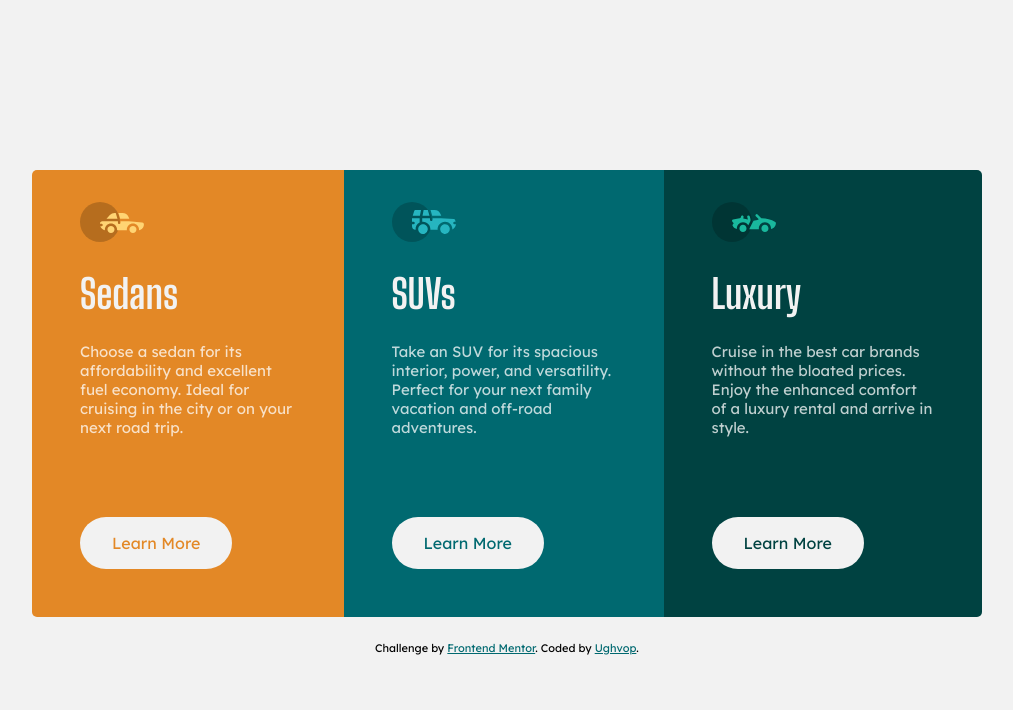
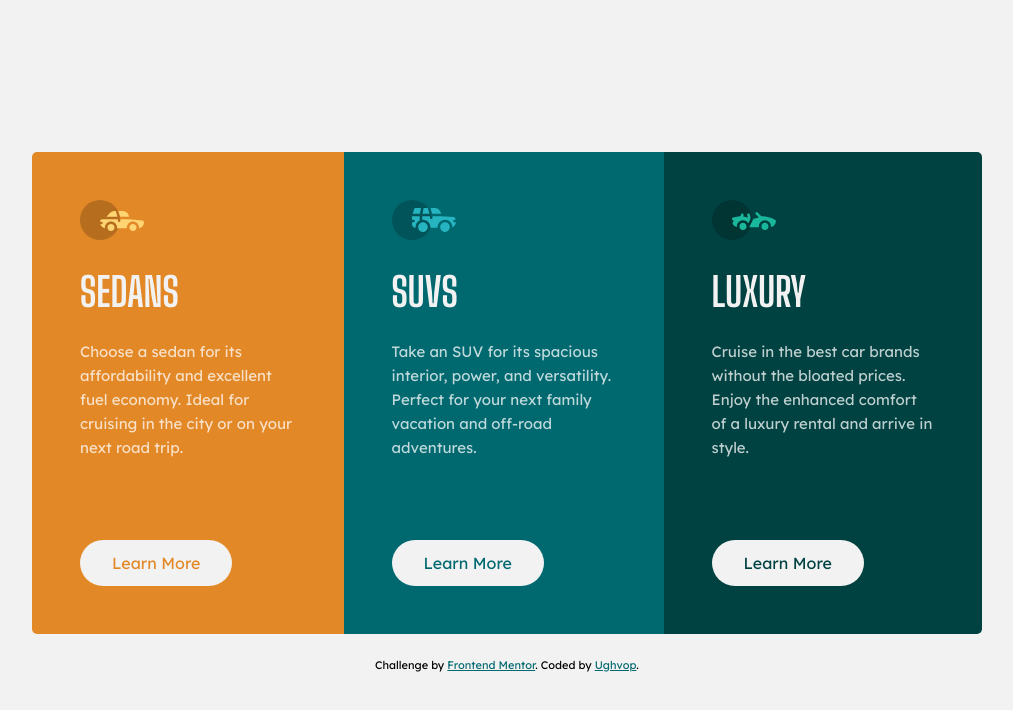
Before and after one commit to ughvop/3-column-preview-card-component-main, a plain HTML site: page index.html in a window 1280 px wide. Shown: the whole page, without its empty margins (133-1146 px from the left). Drawn offline with Linux system fonts and the light colour scheme.

Commit message:
modified:   index.html 	modified:   styles.css

```diff
--- a/index.html
+++ b/index.html
@@ -22,7 +22,7 @@
         <!-- sedans section -->
         <section class="sedans">
           <img src="images/icon-sedans.svg" alt="Sedans Icon" />
-          <h1>Sedans</h1>
+          <h1>SEDANS</h1>
           <p>
             Choose a sedan for its affordability and excellent fuel economy.
             Ideal for cruising in the city or on your next road trip.
@@ -32,7 +32,7 @@
         <!-- suvs section -->
         <section class="suvs">
           <img src="images/icon-suvs.svg" alt="SUVs Icon" />
-          <h1>SUVs</h1>
+          <h1>SUVS</h1>
           <p>
             Take an SUV for its spacious interior, power, and versatility.
             Perfect for your next family vacation and off-road adventures.
@@ -42,7 +42,7 @@
         <!-- luxury section -->
         <section class="luxury">
           <img src="images/icon-luxury.svg" alt="Luxury Icon" />
-          <h1>Luxury</h1>
+          <h1>LUXURY</h1>
           <p>
             Cruise in the best car brands without the bloated prices. Enjoy the
             enhanced comfort of a luxury rental and arrive in style.
--- a/styles.css
+++ b/styles.css
@@ -31,7 +31,7 @@ html {
 
 section {
   margin-inline: 1.5rem;
-  padding: 2rem 3rem 2rem;
+  padding: 3rem 3rem 2rem;
 }
 
 section > p {
@@ -39,6 +39,7 @@ section > p {
   font-family: "Lexend Deca", sans-serif;
   font-size: 15px;
   padding-top: 1.5rem;
+  line-height: 1.6;
 }
 
 section > h1 {
@@ -70,9 +71,7 @@ button {
   color: inherit;
   font-family: "Lexend Deca", sans-serif;
   border-radius: 50px;
-  padding-top: 1em;
-  padding-bottom: 1rem;
-  padding-inline: 2em;
+  padding: 0.8rem 2rem 0.8rem;
   margin-top: 2rem;
   margin-bottom: 1rem;
 }
@@ -91,7 +90,7 @@ button {
 
 button:hover {
   cursor: pointer;
-  border: 2px solid var(--Very_light_gray);
+  outline: 2px solid var(--Very_light_gray);
   background-color: transparent;
   color: var(--Very_light_gray);
 }
```
